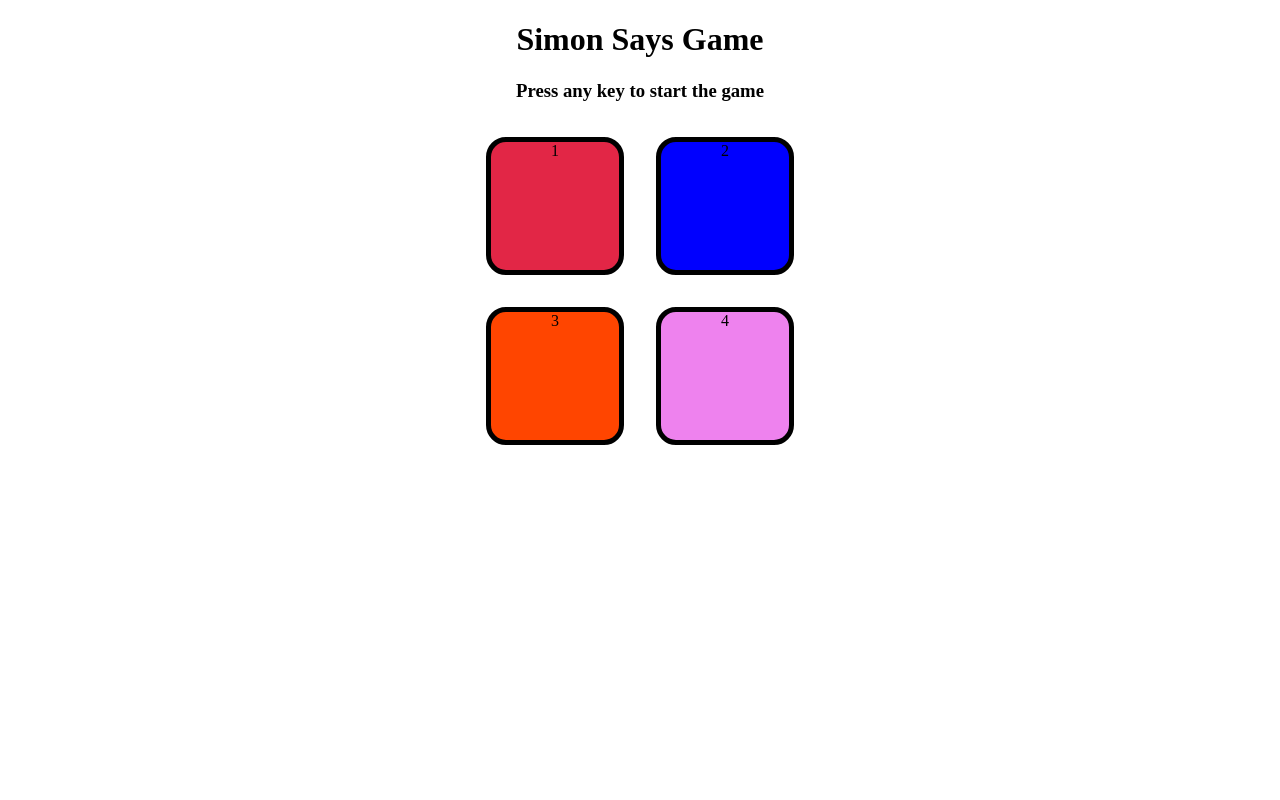
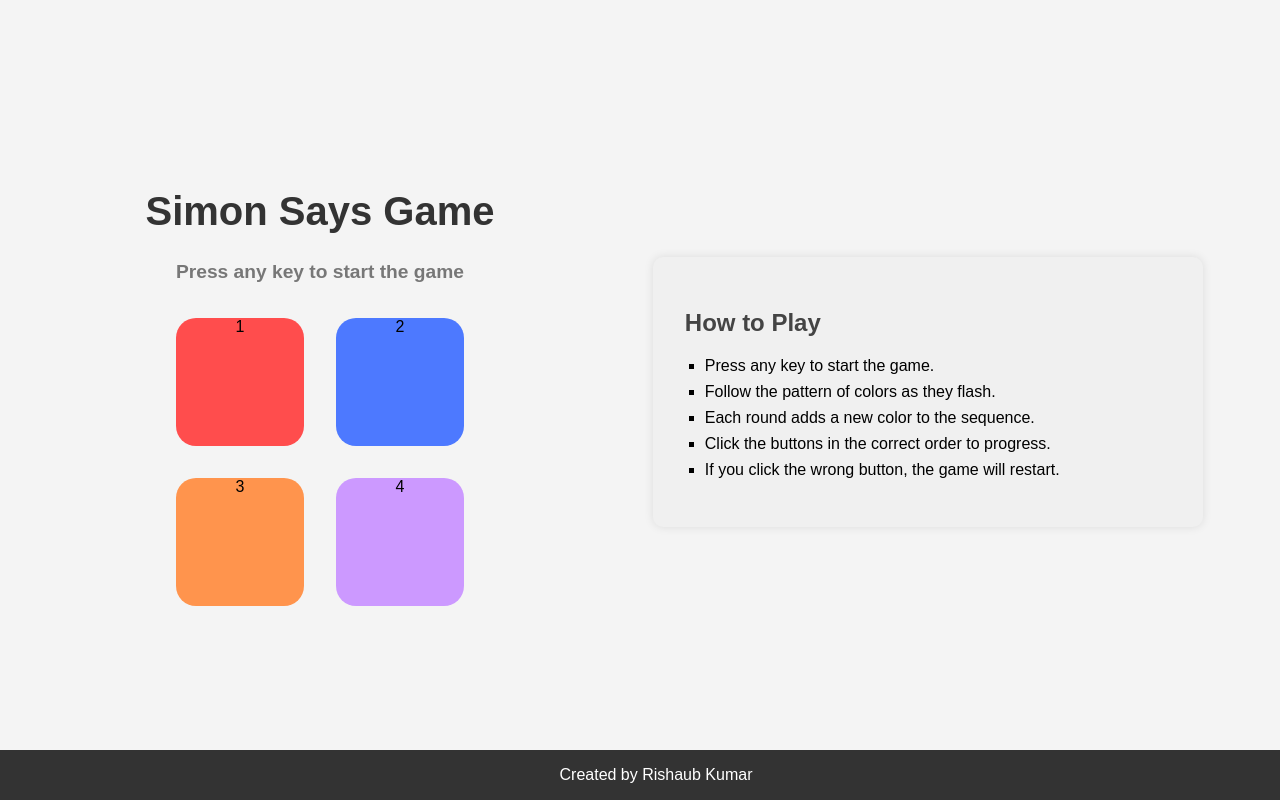
Before and after one commit to RishaubKumar/Simon_Game, a plain HTML site: page index.html in a window 1280 px wide. Drawn offline with Linux system fonts and the light colour scheme.

Commit message:
Updated Simon Game layout with instructions and footer

```diff
--- a/app.js
+++ b/app.js
@@ -12,7 +12,7 @@ document.addEventListener("keypress", function () {
     levelUp();
 });
 
-function btnflash(btn) {  // Accept the button element as an argument
+function btnflash(btn) {
     btn.classList.add("flash");
     setTimeout(function () {
         btn.classList.remove("flash");
@@ -22,16 +22,18 @@ function btnflash(btn) {  // Accept the button element as an argument
 function levelUp() {
     level++;
     h3.innerText = `Level ${level}`;
-    let randIdx = Math.floor(Math.random() * 4);  // Updated to handle all colors
+    let randIdx = Math.floor(Math.random() * 4);
     let randCol = btns[randIdx];
     let randbtn = document.querySelector(`.${randCol}`);
     gameSeq.push(randCol);
-    btnflash(randbtn);  // Pass the selected button element to btnflash
+    btnflash(randbtn);
 }
-function btnPress(){
-    let btn = this ;
+
+function btnPress() {
+    let btn = this;
     btnflash(btn);
 }
-for(btn of allbtns){
-    btn.addEventListener("click",btnPress);
+
+for (btn of allbtns) {
+    btn.addEventListener("click", btnPress);
 }
--- a/index.html
+++ b/index.html
@@ -1,22 +1,45 @@
 <!DOCTYPE html>
 <html lang="en">
+
 <head>
     <meta charset="UTF-8">
     <meta name="viewport" content="width=device-width, initial-scale=1.0">
     <title>Simon Game</title>
     <link rel="stylesheet" href="style.css">
 </head>
+
 <body>
-    <h1>Simon Says Game</h1>
-    <h3>Press any key to  start the game</h3>
-    <div class="line">
-        <div class="btn pink" type ="button">1</div>
-        <div class="btn blue" type ="button">2</div>
+    <div class="container">
+        <div class="game-section">
+            <h1>Simon Says Game</h1>
+            <h3>Press any key to start the game</h3>
+            <div class="line">
+                <div class="btn pink" type="button">1</div>
+                <div class="btn blue" type="button">2</div>
+            </div>
+            <div class="line">
+                <div class="btn orange" type="button">3</div>
+                <div class="btn violet" type="button">4</div>
+            </div>
+        </div>
+
+        <div class="instruction-section">
+            <h2>How to Play</h2>
+            <ul>
+                <li>Press any key to start the game.</li>
+                <li>Follow the pattern of colors as they flash.</li>
+                <li>Each round adds a new color to the sequence.</li>
+                <li>Click the buttons in the correct order to progress.</li>
+                <li>If you click the wrong button, the game will restart.</li>
+            </ul>
+        </div>
     </div>
-    <div class="line">
-        <div class="btn orange" type ="button">3</div>
-        <div class="btn violet" type ="button">4</div>
-    </div>
+
+    <footer>
+        Created by Rishaub Kumar
+    </footer>
+
     <script src="app.js"></script>
 </body>
+
 </html>
--- a/style.css
+++ b/style.css
@@ -1,31 +1,109 @@
-body{
+/* Global Styles */
+body {
+    font-family: 'Arial', sans-serif;
+    background-color: #f4f4f4;
+    margin: 0;
+    padding: 0;
     text-align: center;
-    /* background-color:#121212; */
 }
-.btn{
+
+/* Container for Game and Instructions */
+.container {
+    display: flex;
+    justify-content: space-around;
+    align-items: center;
+    height: 90vh;
+    padding: 2rem;
+}
+
+/* Game Section Styles */
+.game-section {
+    width: 40%;
+}
+
+h1 {
+    font-size: 2.5rem;
+    color: #333;
+}
+
+h3 {
+    font-size: 1.2rem;
+    color: #777;
+}
+
+/* Instruction Section Styles */
+.instruction-section {
+    width: 40%;
+    text-align: left;
+    background-color: #f0f0f0;
+    padding: 2rem;
+    border-radius: 10px;
+    box-shadow: 0 0 10px rgba(0, 0, 0, 0.1);
+}
+
+.instruction-section h2 {
+    color: #444;
+}
+
+.instruction-section ul {
+    list-style: square;
+    padding-left: 20px;
+}
+
+.instruction-section li {
+    font-size: 1rem;
+    margin-bottom: 0.5rem;
+}
+
+/* Button Styles */
+.btn {
     height: 8rem;
     width: 8rem;
-    border: 5px solid black;
+    border: none;
     border-radius: 20px;
     margin: 1rem;
+    transition: transform 0.1s ease-in-out;
+}
 
+.btn:hover {
+    cursor: pointer;
+    transform: scale(1.1);
 }
-.line{
+
+.line {
     justify-content: center;
     display: flex;
 }
-.pink{
-    background-color: rgb(226, 38, 70);
+
+/* Color Adjustments */
+.pink {
+    background-color: #ff4d4d;
 }
-.blue{
-    background-color: blue;
+
+.blue {
+    background-color: #4d79ff;
 }
-.violet{
-    background-color: violet;
+
+.violet {
+    background-color: #cc99ff;
 }
-.orange{
-    background-color: orangered;
+
+.orange {
+    background-color: #ff944d;
 }
-.flash{
+
+.flash {
     background-color: white;
 }
+
+/* Footer Styles */
+footer {
+    position: fixed;
+    bottom: 0;
+    width: 100%;
+    text-align: center;
+    background-color: #333;
+    color: #fff;
+    padding: 1rem;
+    font-size: 1rem;
+}
```
